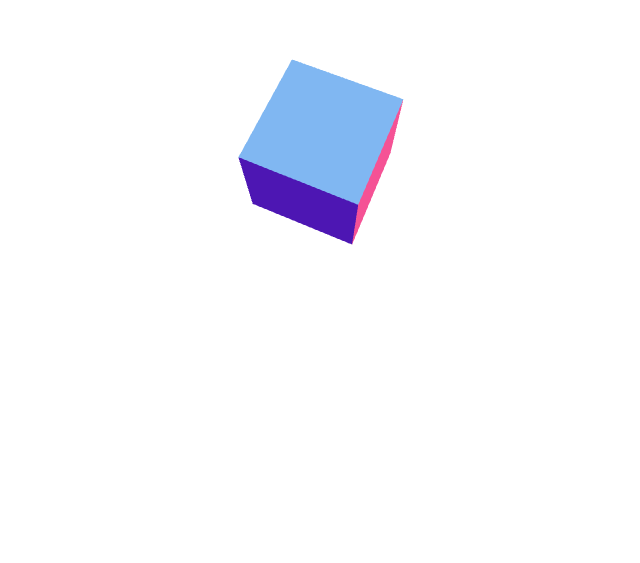
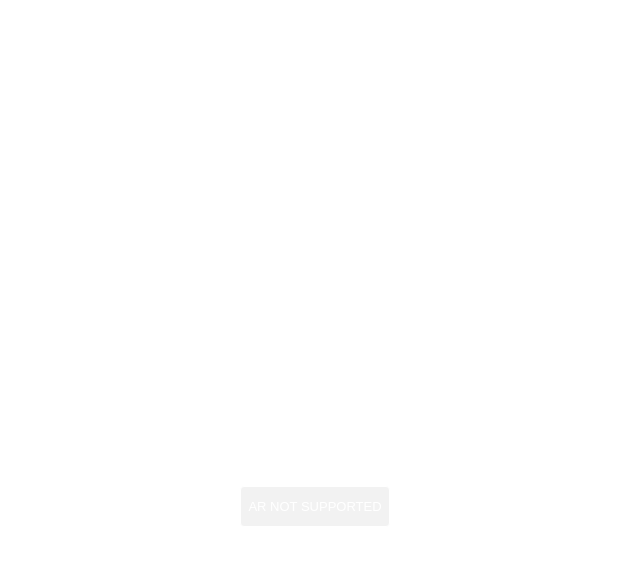
Before and after one commit to s-haya-123/threejs-sample, a website built with webpack: page index.html in a window 1280 px wide. Shown: the part 253-816 px from the top of the page, without its empty margins (325-965 px from the left). Built offline with nearby package versions, Linux system fonts and the light colour scheme.

Commit message:
add xr sample

```diff
--- a/index.html
+++ b/index.html
@@ -1,3 +1,2 @@
 <html>
-    <script type="module" src="./dist/main.js"></script>
 </html>
--- a/package.json
+++ b/package.json
@@ -4,7 +4,9 @@
   "main": "index.js",
   "license": "MIT",
   "scripts": {
-    "start": "webpack-dev-server --inline"
+    "serve": "webpack-dev-server",
+    "start": "webpack-dev-server --inline ",
+    "start:device": "webpack-dev-server --inline --host 0.0.0.0"
   },
   "dependencies": {
     "@tensorflow/tfjs": "^1.2.9",
--- a/src/index.ts
+++ b/src/index.ts
@@ -1,5 +1,6 @@
 import * as comlink from 'comlink';
 import * as THREE from 'three';
+import { ARButton } from 'three/examples/jsm/webxr/ARButton';
 
 const camera = new THREE.PerspectiveCamera( 70, window.innerWidth / window.innerHeight, 0.01, 10 );
 camera.position.z = 1;
@@ -12,14 +13,25 @@ const material = new THREE.MeshNormalMaterial();
 const mesh = new THREE.Mesh( geometry, material );
 scene.add( mesh );
 
-const renderer = new THREE.WebGLRenderer( { antialias: true , alpha: true} );
+const renderer = new THREE.WebGLRenderer( { antialias: true , alpha: true } );
 renderer.setSize( window.innerWidth, window.innerHeight );
+renderer.vr.enabled = true;
+// renderer.xr.enabled = true;
 document.body.appendChild( renderer.domElement );
-animate();
+document.body.appendChild(ARButton.createButton(renderer))
+const controller = renderer.vr.getController( 0 );
+scene.add( controller );
+controller.addEventListener( 'selectstart', onSelectStart );
+// controller.addEventListener( 'selectend', onSelectEnd );
+function onSelectStart() {
+    console.log('start');
+    animate();
+}
+// animate();
 function animate(){
     requestAnimationFrame( animate );
 
-    mesh.rotation.x += 0.1;
+    mesh.rotation.x += 0.01;
     mesh.rotation.y += 0.02;
 
     renderer.render( scene, camera );
```
